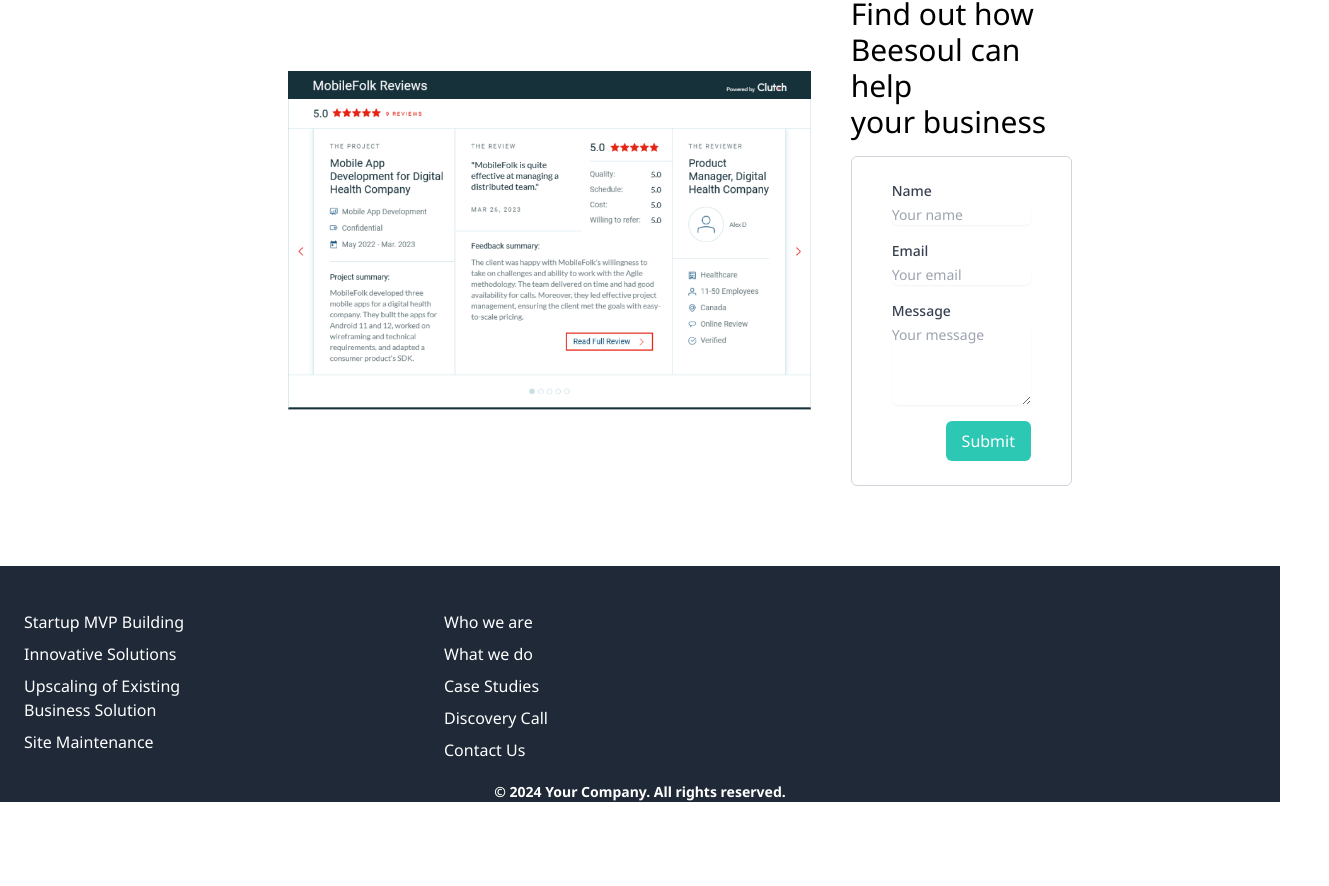
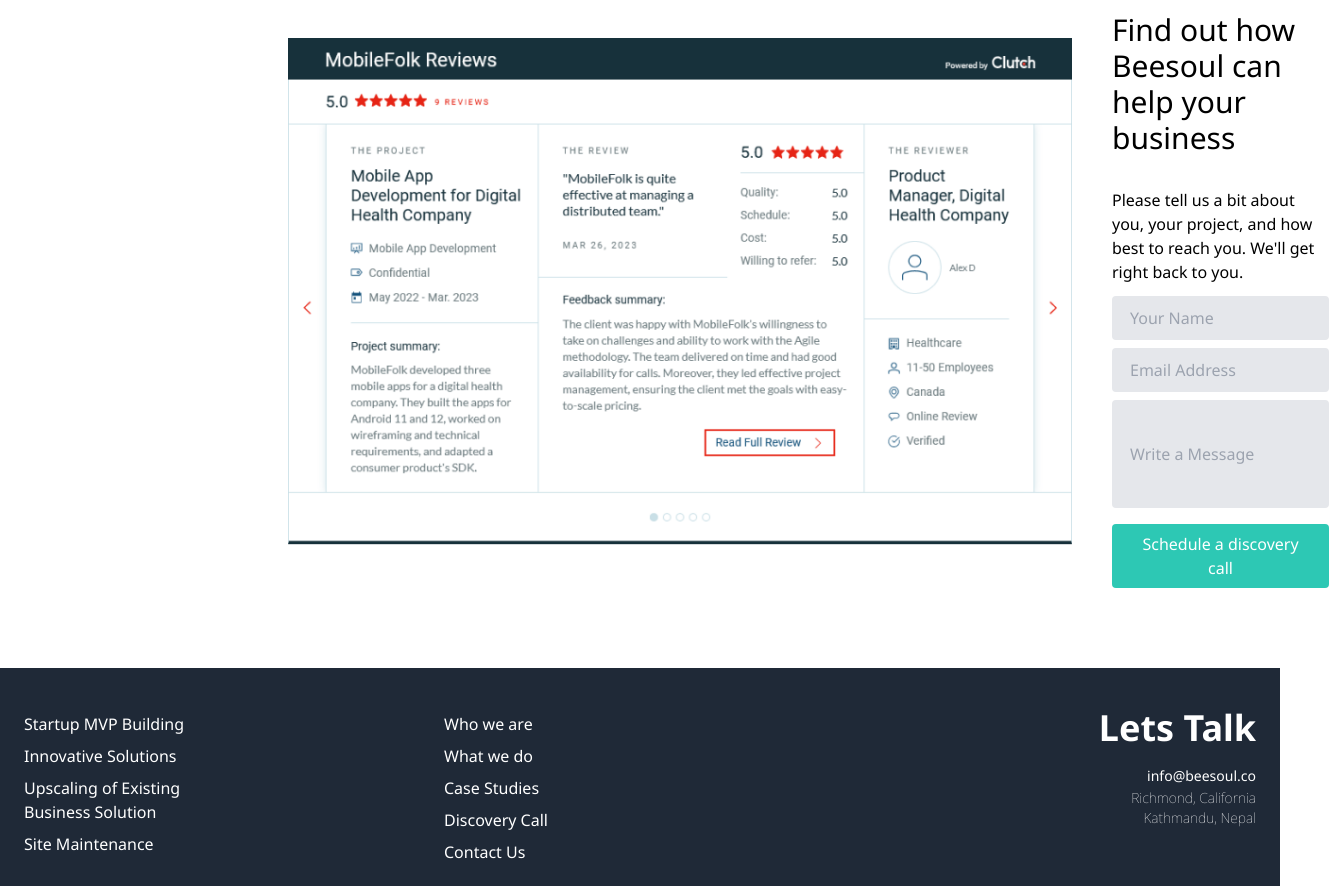
Before and after one commit to ShailendraJungRana/forinterview, a React (Create React App) app: page / in a window 1280 px wide. Shown: the part 3242-4128 px from the top of the page, 1329 px wide, since content can reach past the window. Before the commit the page ends 4044 px from the top, so only its background shows below. Built offline with nearby package versions, Linux system fonts and the light colour scheme.

Commit message:
still need to refine the footer and other sections

```diff
--- a/src/Components/Contact.jsx
+++ b/src/Components/Contact.jsx
@@ -6,65 +6,28 @@
 <div className="ml-4 md:ml-20 py-10">
   <h2 className="text-2xl font-bold">Hear what people have to say</h2>
   <div className="flex flex-col md:flex-row items-center justify-center md:justify-between mt-6">
-    <img className=" w-2/3 h-auto md:my-0" src="/contact.png" alt="" />
+    <img className=" w-3/2 h-auto md:my-0" src="/contact.png" alt="" />
     <div className="md:ml-10">
-      <h2 className="text-3xl text-center md:text-left mb-4">
-        Find out how Beesoul can help <br /> your business
+      <h2 className="text-3xl text-center md:text-left mb-4 py-4 ">
+        Find out how Beesoul can help  your business
       </h2>
-      <div className="w-full max-w-md mx-auto p-6 border border-gray-300 rounded-md">
-        <form className='w-full max-w-md mx-auto px-4'>
-          <div className="mb-4">
-            <label
-              htmlFor="name"
-              className="block text-sm font-medium text-gray-700"
-            >
-              Name
-            </label>
-            <input
-              type="text"
-              id="name"
-              className="mt-1 focus:ring-indigo-500 focus:border-indigo-500 block w-full shadow-sm sm:text-sm border-gray-300 rounded-md"
-              placeholder="Your name"
-            />
-          </div>
-          <div className="mb-4">
-            <label
-              htmlFor="email"
-              className="block text-sm font-medium text-gray-700"
-            >
-              Email
-            </label>
-            <input
-              type="email"
-              id="email"
-              className="mt-1 focus:ring-indigo-500 focus:border-indigo-500 block w-full shadow-sm sm:text-sm border-gray-300 rounded-md"
-              placeholder="Your email"
-            />
-          </div>
-          <div className="mb-4">
-            <label
-              htmlFor="message"
-              className="block text-sm font-medium text-gray-700"
-            >
-              Message
-            </label>
-            <textarea
-              id="message"
-              rows="4"
-              className="mt-1 focus:ring-indigo-500 focus:border-indigo-500 block w-full shadow-sm sm:text-sm border-gray-300 rounded-md"
-              placeholder="Your message"
-            ></textarea>
-          </div>
-          <div className="text-center md:text-right">
-            <button
-              type="submit"
-              className="bg-button hover:bg-blue-700 text-white py-2 px-4 rounded-md focus:outline-none focus:ring-2 focus:ring-blue-500 focus:ring-opacity-50"
-            >
-              Submit
-            </button>
+      <p className='text-center md:text-left'>
+        Please tell us a bit about you, your project, and how best to reach you. We'll get right back to you.
+      </p>
+      <div>
+      <div className="w-full items-center max-w-md mx-auto cursor-pointer mt-3 ">
+        <form className='flex flex-col '>
+          <div className=''>
+          <input className=' border-2 py-2 text-gray-800  bg-gray-200 px-4 rounded' type='text' placeholder="Your Name" /><br/>
+          <input className=' border-2 py-2 text-gray-800 mt-2 bg-gray-200 px-4 rounded' type='email' placeholder="Email Address" />
+          <br/>
+          <input className=' border-2 py-10 text-gray-800 mt-2  bg-gray-200 px-4 rounded' type='text' placeholder="Write a Message" />
           </div>
         </form>
+
       </div>
+      </div>
+      <button className="bg-button cursor-pointer text-white px-4 py-2 mt-4 rounded hover:bg-blue-600">Schedule a discovery call</button>
     </div>
   </div>
 </div>
@@ -75,80 +38,3 @@
 };
 
 export default Contact;
-
-// <div className="mx-auto max-w-4xl px-4">
-// <div className="ml-4 md:ml-20 py-10">
-//   <h2 className="text-2xl font-bold">Hear what people have to say</h2>
-//   <div className="flex flex-col md:flex-row items-center justify-center md:justify-between mt-6">
-//     <img className=" w-2/3 h-auto md:my-0" src="/contact.png" alt="" />
-//     <div className="md:ml-10">
-//       <h2 className="text-3xl text-center md:text-left mb-4">
-//         Find out how Beesoul can help <br /> your business
-//       </h2>
-//       <div className="w-full max-w-md mx-auto p-6 border border-gray-300 rounded-md">
-//         <form className='w-full max-w-md mx-auto px-4'>
-//           <div className="mb-4">
-//             <label
-//               htmlFor="name"
-//               className="block text-sm font-medium text-gray-700"
-//             >
-//               Name
-//             </label>
-//             <input
-//               type="text"
-//               id="name"
-//               className="mt-1 focus:ring-indigo-500 focus:border-indigo-500 block w-full shadow-sm sm:text-sm border-gray-300 rounded-md"
-//               placeholder="Your name"
-//             />
-//           </div>
-//           <div className="mb-4">
-//             <label
-//               htmlFor="email"
-//               className="block text-sm font-medium text-gray-700"
-//             >
-//               Email
-//             </label>
-//             <input
-//               type="email"
-//               id="email"
-//               className="mt-1 focus:ring-indigo-500 focus:border-indigo-500 block w-full shadow-sm sm:text-sm border-gray-300 rounded-md"
-//               placeholder="Your email"
-//             />
-//           </div>
-//           <div className="mb-4">
-//             <label
-//               htmlFor="message"
-//               className="block text-sm font-medium text-gray-700"
-//             >
-//               Message
-//             </label>
-//             <textarea
-//               id="message"
-//               rows="4"
-//               className="mt-1 focus:ring-indigo-500 focus:border-indigo-500 block w-full shadow-sm sm:text-sm border-gray-300 rounded-md"
-//               placeholder="Your message"
-//             ></textarea>
-//           </div>
-//           <div className="text-center md:text-right">
-//             <button
-//               type="submit"
-//               className="bg-button hover:bg-blue-700 text-white py-2 px-4 rounded-md focus:outline-none focus:ring-2 focus:ring-blue-500 focus:ring-opacity-50"
-//             >
-//               Submit
-//             </button>
-//           </div>
-//         </form>
-//       </div>
-//     </div>
-//   </div>
-// </div>
-// </div>
-
-// {/* <>
-// <div class="min-h-screen py-40" style="background-image: linear-gradient(115deg, #9F7AEA, #FEE2FE)">
-//       <div class="container mx-auto">
-//         <div class="flex flex-col lg:flex-row w-10/12 lg:w-8/12 bg-white rounded-xl mx-auto shadow-lg overflow-hidden">
-//         </div>
-//           </div>
-//           </div>
-// </> */}
--- a/src/Components/Footer.jsx
+++ b/src/Components/Footer.jsx
@@ -46,10 +46,18 @@
                     </li>
                 </ul>
                 </div>
+
+                <div className='lg:col-span-5 md:col-span-4 col-span-12'>
+                    <div className='mt-5 text-white text-4xl font-bold text-right'>
+                        <h2> Lets Talk</h2>
+                        <a className=' text-white text-sm font-normal hover:text-gray-600 transition-all duration-500 ease-in-out' href="mailto:info@beesoul.co">info@beesoul.co</a>
+                        <p className='text-sm font-thin'>Richmond, California</p>
+                        <p className='text-sm font-thin'>Kathmandu, Nepal</p>
+
+                    </div>
+
+                </div>
     </div>
-    {/* <div>
-        <h1 className='text-3xl text-white'>Let's talk</h1>
-    </div> */}
   </div>
 
     <p className="text-sm text-white font-bold text-center ">&copy; 2024 Your Company. All rights reserved.</p>
@@ -60,3 +68,11 @@
 }
 
 export default Footer
+
+
+
+// <div className='lg:col-span-5 md:col-span-4 col-span-12'>
+// <div className='mt-5 text-white text-xl font-bold text-right'>
+//     <h2> Lets Talk</h2>
+// </div>
+// </div>
```
